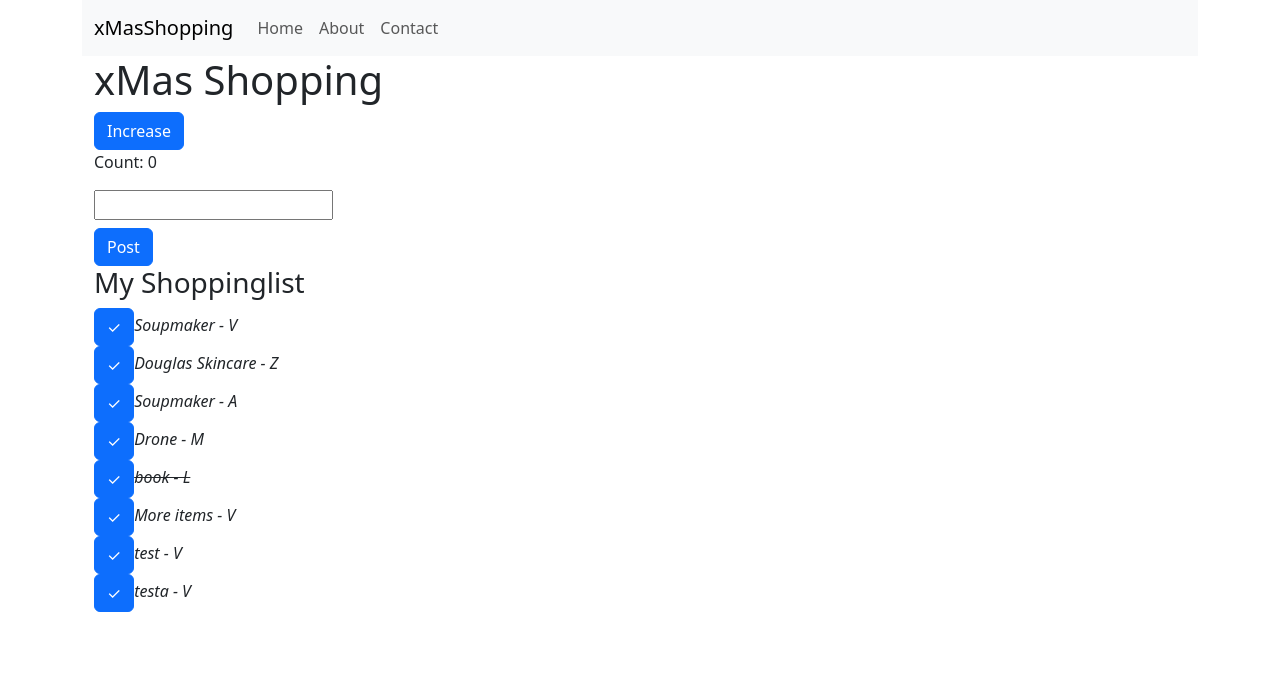
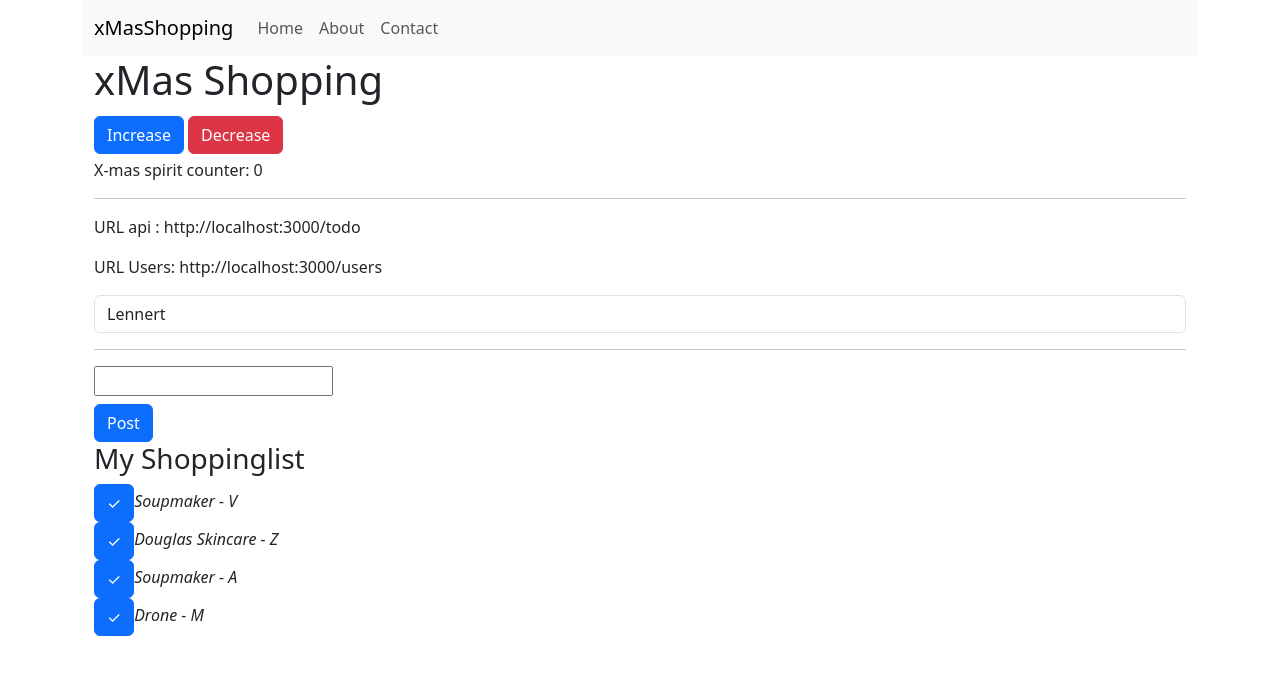
Before and after one commit to LennertVG/AngularPractice, an Angular app: page /home in a window 1280 px wide. Shown: the top 674 px of the page. Built offline with nearby package versions, Linux system fonts and the light colour scheme; data requests are answered from the project's data file.

Commit message:
added user-dropdown which iterates from database, fixed line-through

```diff
--- a/src/app/home/home.component.html
+++ b/src/app/home/home.component.html
@@ -1,10 +1,25 @@
 <div class="container">
   <div class="row">
     <div class="col-md-12">
+      <!-- Title of component -->
       <h1>{{ title }}</h1>
       <button (click)="increaseCount()" class="btn btn-primary">Increase</button>
-      <p>Count: {{ count }}</p>
-
+      <button (click)="decreaseCount()" class="btn btn-danger m-1">Decrease</button>
+      <p>X-mas spirit counter: {{ count }}</p>
+      <hr>
+      <!-- Demonstration of the {{ }} usage -->
+      <p>URL api : {{ url }}</p>
+      <p>URL Users: {{ urlUsers }}</p>
+      <!-- dropdown menu -->
+      <div class="dropdown">
+        <select class="form-control" [(ngModel)]="user">
+          <!-- Using the brackets you can show the user which is currently selected -->
+          @for(user of users; track user.id){
+          <option [value]>{{user.name}}</option>
+          }</select>
+        {{user}}
+      </div>
+      <hr>
       <input type="text" [(ngModel)]="myContent">
       <h2>{{ myContent }}</h2>
       <button (click)="postData()" class="btn btn-primary">Post</button>
@@ -12,10 +27,12 @@
       @for(todo of todos; track todo.id){
         <!-- todo makes sure it only updates the right one, see also the typeScript -->
         <button (click)="changeDone(todo)" class="btn btn-primary">✓</button>
+        <!-- Delete button WIP
+        <button (click)="deleteData(todo)" class="btn btn-danger">X</button> -->
         @if(todo.done){
           <i style="text-decoration:line-through;">{{todo.title}} - {{todo.owner}}</i><br>
         }@else{
-          <i >{{todo.title}} - {{todo.owner}}</i><br>
+          <i>{{todo.title}} - {{todo.owner}}</i><br>
         }
       }
     </div>
--- a/src/app/home/home.component.ts
+++ b/src/app/home/home.component.ts
@@ -14,11 +14,25 @@ export class HomeComponent {
   title = 'xMas Shopping';
   myContent:string = '';
   url:string ='http://localhost:3000/todo';
+  urlUsers:string ='http://localhost:3000/users'
+  // todos should be an array of objects, the usage of any is just temporary => Usually we use a model or an interface
   todos:any[]=[];
+  // users should be an array of objects
+  users: any[]=[];
+  // single instance of user acquired using ngmodel on select in my view
+  user: any;
 
   increaseCount() {
     this.count++;
+    // toString omdat localstorage geen integers enzo kan opslaan
+    localStorage.setItem('count', this.count.toString());
   }
+  decreaseCount() {
+    this.count--;
+    // toString omdat localstorage geen integers enzo kan opslaan
+    localStorage.setItem('count', this.count.toString());
+  }
+
 
   fetchMyData() {
     fetch(this.url)
@@ -26,14 +40,39 @@ export class HomeComponent {
     .then(json => this.todos = json)
   }
 
+  fetchMyUsers() {
+    fetch(this.urlUsers)
+    .then(response => response.json())
+    .then(json => this.users = json)
+  }
+
   ngOnInit() {
+    // Fetch data when initialized
     this.fetchMyData();
+    this.fetchMyUsers();
+    // Pull count from localStorage on initialization
+    const storedCount = localStorage.getItem('count');
+    this.count = storedCount !== null ? parseInt(storedCount) : 0;
   }
 
   // todo:any helps the code select the right todo to update
-  changeDone (todo:any) {
+  changeDone(todo:any) {
     todo.done = !todo.done;
+    const options = {
+      method: 'PUT',
+      headers: {'Content-Type': 'application/json', 'User-Agent': 'insomnia/8.3.0'},
+      body: JSON.stringify(todo)
+    };
+
+    fetch('http://localhost:3000/todo/' + todo.id, options)
+      .then(response => response.json())
+      .then(response => {
+        console.log(response);
+        this.fetchMyData();
+      })
+      .catch(err => console.error(err));
   }
+
 
   postData () {
     const options = {
@@ -42,7 +81,7 @@ export class HomeComponent {
       // Stringify omdat we tekst moeten meegeven
       body: JSON.stringify({
         'title': this.myContent,
-        'owner': 'V',
+        'owner': this.user,
         'done':false,
       })
     };
@@ -58,4 +97,19 @@ export class HomeComponent {
       })
       .catch(err => console.error(err));
   }
+
+  // // WIP => Deletebutton
+  // deleteData(todo:any) {
+  //   let deleteURL = 'http://localhost:3000/todo'+'/'+todo.id
+  //   const options = {
+  //     method: 'DELETE',
+  //     headers: {'Content-Type': 'application/json', 'User-Agent': 'insomnia/2023.5.8'},
+  //     body: 'false'
+  //   };
+
+  //   fetch(deleteURL, options)
+  //     .then(response => response.json())
+  //     .then(response => console.log(response))
+  //     .catch(err => console.error(err));
+  // }
 }
--- a/src/db/db.json
+++ b/src/db/db.json
@@ -23,30 +23,18 @@
       "title": "Drone",
       "owner": "M",
       "done": false
+    }
+  ],
+  "users": [
+    {
+      "id": 1,
+      "name": "Lennert",
+      "password": "Password"
     },
     {
-      "id": 5,
-      "title": "book",
-      "owner": "L",
-      "done": true
-    },
-    {
-      "title": "More items",
-      "owner": "V",
-      "done": false,
-      "id": 6
-    },
-    {
-      "title": "test",
-      "owner": "V",
-      "done": false,
-      "id": 7
-    },
-    {
-      "title": "testa",
-      "owner": "V",
-      "done": false,
-      "id": 8
+      "id": 2,
+      "name": "Lauren",
+      "password": "Password1"
     }
   ]
 }
--- a/src/index.html
+++ b/src/index.html
@@ -10,5 +10,7 @@
 </head>
 <body>
   <app-root></app-root>
+  <script src="https://cdn.jsdelivr.net/npm/@popperjs/core@2.10.2/dist/umd/popper.min.js" integrity="sha384-7+zCNj/IqJ95wo16oMtfsKbZ9ccEh/AFRqCK6Zh27CQDY6x2mWh5V0nRm44vA9xZq/" crossorigin="anonymous"></script>
+  <script src="https://cdn.jsdelivr.net/npm/bootstrap@5.1.3/dist/js/bootstrap.bundle.min.js" integrity="sha384-ka7Sk0Gln4gmtz2MlQnikT1wXgYsOg+OMhuP+IlRH9sENBO0LRn5q+8nbTov4+1p" crossorigin="anonymous"></script>
 </body>
 </html>
```
